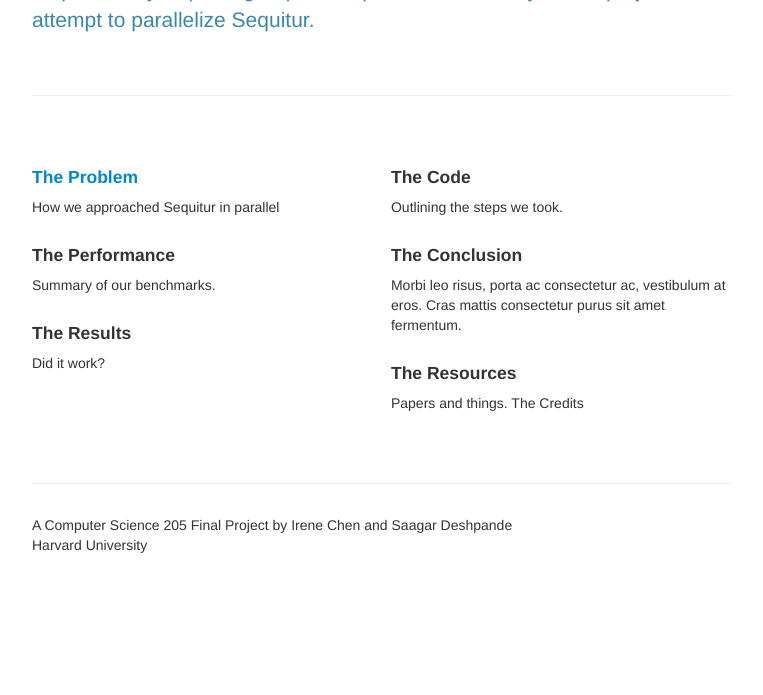
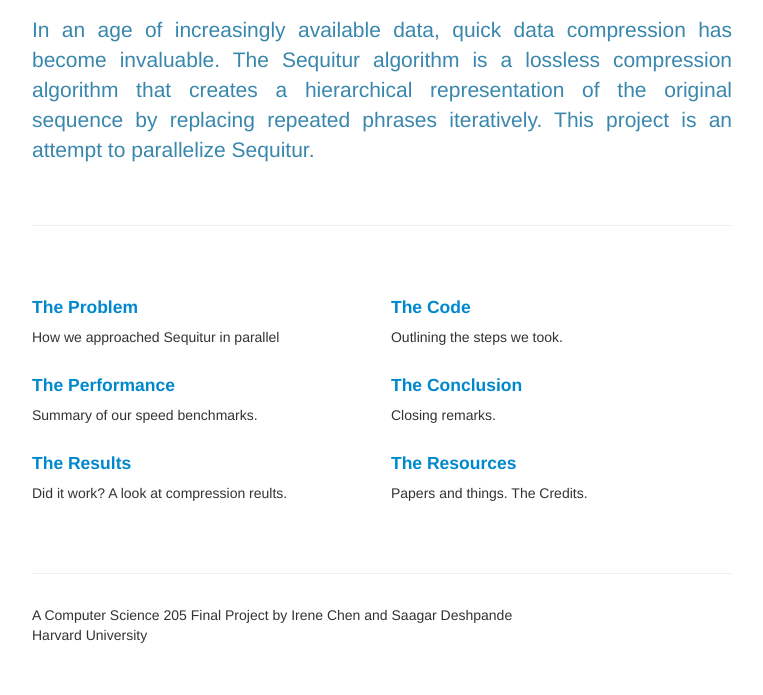
Before and after one commit to saagar/parallel-sequitur, a PHP site: page / in a window 1280 px wide. Shown: the part 329-1024 px from the top of the page, without its empty margins (258-1021 px from the left). Before the commit the page ends 882 px from the top, so only its background shows below. Run offline with PHP 8.4, Linux system fonts and the light colour scheme; some libraries are stand-ins or nearby versions.

Commit message:
links on index plus shiny logo. naptime

```diff
--- a/web/index.php
+++ b/web/index.php
@@ -82,6 +82,8 @@
       <div class="jumbotron">
         <h1 class="text-warning">Parallel Sequitur</h1>
 		<br>
+		<img src="img/sequitur-logo.gif">
+		<br><br>
         <p class="lead text-info" align="justify">
 			In an age of increasingly available data, quick data compression has become invaluable. The Sequitur algorithm is a lossless compression algorithm that creates a hierarchical representation of the original sequence by replacing repeated phrases iteratively.
 			This project is an attempt to parallelize Sequitur.
@@ -96,22 +98,22 @@
           <h4><a href="problem.php">The Problem</a></h4>
           <p> How we approached Sequitur in parallel</p>
 
-          <h4>The Performance</h4>
-          <p>Summary of our benchmarks.</p>
+          <h4><a href="performance.php">The Performance</a></h4>
+          <p>Summary of our speed benchmarks.</p>
 
-          <h4>The Results</h4>
-          <p>Did it work?</p>
+          <h4><a href="results.php">The Results</a></h4>
+          <p>Did it work? A look at compression reults.</p>
         </div>
 
         <div class="span6">
-          <h4>The Code</h4>
+          <h4><a href="program.php">The Code</a></h4>
           <p>Outlining the steps we took.</p>
 
-          <h4>The Conclusion</h4>
-          <p>Morbi leo risus, porta ac consectetur ac, vestibulum at eros. Cras mattis consectetur purus sit amet fermentum.</p>
+          <h4><a href="remarks.php">The Conclusion</a></h4>
+          <p>Closing remarks.</p>
 
-          <h4>The Resources</h4>
-          <p>Papers and things. The Credits</p>
+          <h4><a href="resources.php">The Resources</a></h4>
+          <p>Papers and things. The Credits.</p>
         </div>
       </div>
 
```
